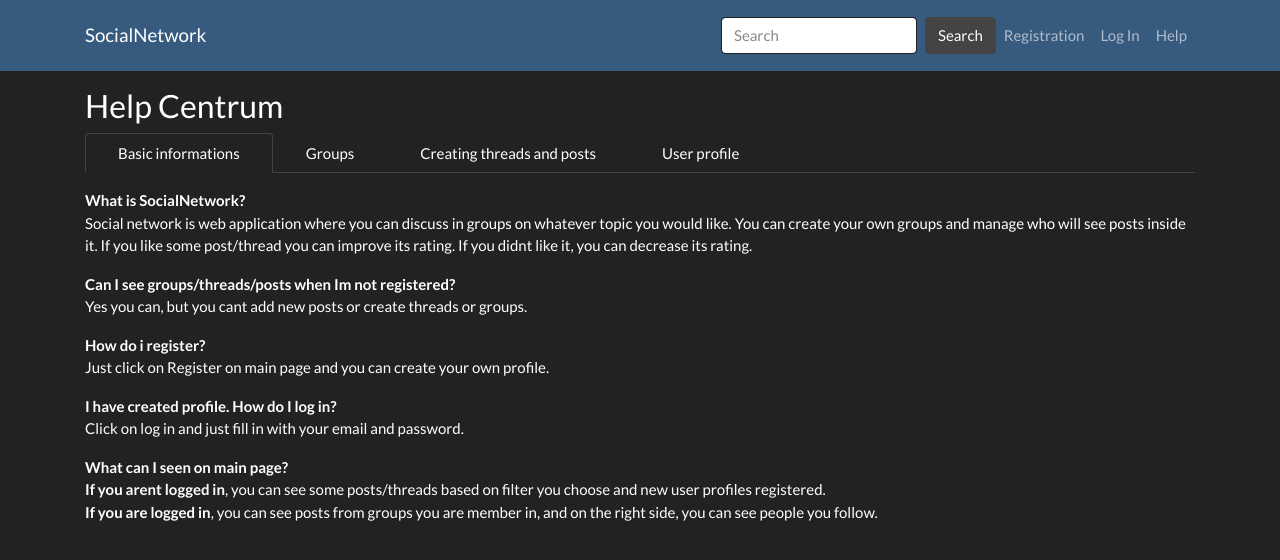
After one commit to ProsteMato/IIS, a Symfony app: template templates/common/help.html.twig in a window 1280 px wide. The commit adds this page. Shown: the top 560 px of the page. Run offline with Twig, Linux system fonts and the light colour scheme; the template is opened without the code that fills it, so the values that code supplies are empty; some libraries are stand-ins or nearby versions.

Commit message:
Basic help page and some fixes
List groups pre usera - pridany count threads

```diff
--- a/src/Controller/GroupController.php
+++ b/src/Controller/GroupController.php
@@ -85,6 +85,7 @@ class GroupController extends AbstractController
     public function list(UserInterface $loggedUser): Response
     {
         $groups = $loggedUser->getGroups();
+
         return $this->render('group/list.html.twig', [
             'loggedUser' => $loggedUser,
             'groups' => $groups
--- a/src/Entity/Group.php
+++ b/src/Entity/Group.php
@@ -188,6 +188,11 @@ class Group
         return $this->threads;
     }
 
+    public function getThreadsCount(): int
+    {
+        return count($this->getThreads());
+    }
+
     public function addThread(Thread $thread): self
     {
         if (!$this->threads->contains($thread)) {
--- /dev/null
+++ b/templates/common/help.html.twig
@@ -0,0 +1,111 @@
+{% extends 'base.html.twig' %}
+
+{% block title %}Search results!{% endblock %}
+
+{% block body %}
+    {{ include('common/navbar.html.twig') }}
+{% endblock %}
+
+{% block body_container %}
+    <h3> Help Centrum</h3>
+    <ul class="nav nav-tabs">
+        <li class="nav-item" >
+            <a class="nav-link active" data-toggle="tab" href="#basic">Basic informations</a>
+        </li>
+        <li class="nav-item" >
+            <a class="nav-link" data-toggle="tab" href="#groups">Groups </a>
+        </li>
+        <li class="nav-item" >
+            <a class="nav-link" data-toggle="tab" href="#threads">Creating threads and posts </a>
+        </li>
+        <li class="nav-item" >
+            <a class="nav-link" data-toggle="tab" href="#user">User profile</a>
+        </li>
+    </ul>
+
+    <div id="myTabContent" class="tab-content">
+        <div class="tab-pane fade active show" id="basic">
+            <p class="mt-2"></p>
+            <b>What is SocialNetwork?</b>
+            <p> Social network is web application where you can discuss in groups on whatever topic you would like.
+            You can create your own groups and manage who will see posts inside it. If you like some post/thread you
+            can improve its rating. If you didnt like it, you can decrease its rating.</p>
+
+            <b>Can I see groups/threads/posts when Im not registered?</b>
+            <p>Yes you can, but you cant add new posts or create threads or groups.</p>
+
+            <b> How do i register?</b>
+            <p>Just click on Register on main page and you can create your own profile.</p>
+
+            <b>I have created profile. How do I log in?</b>
+            <p>Click on log in and just fill in with your email and password.</p>
+
+            <b>What can I seen on main page?</b>
+            <p><b>If you arent logged in</b>, you can see some posts/threads based on filter you choose and
+                new user profiles registered. <br>
+            <b>If you are logged in</b>, you can see posts from groups you are member in, and on the right side,
+                you can see people you follow.</p>
+
+        </div>
+
+        <div class="tab-pane fade" id="groups">
+            <p class="mt-2"></p>
+            <b>What are groups?</b>
+            <p> Groups are places, where you can discuss in threads about anything you want with other members of groups.</p>
+
+            <b>Do I have to be a member to post in group?</b>
+            <p> Yes, you have to be a member to create threads and new posts in group.</p>
+
+            <b> Can I add rating to thread/posts if I am not a member?</b>
+            <p>Yes you can, if the group is visible. </p>
+
+            <b> What is difference between Apply and Join?</b>
+            <p> <b>Join</b> means, that you can join the group anytime, you dont need approval from owner or mods. <br>
+            <b> Apply</b> means, that you can apply for membership, but you need approval from owner or mods.</p>
+
+            <b> What it means that group is visible?</b>
+            <p> It means, that you can see threads and posts in this group. If group is not visible, you need to first
+            apply for membership and after approval you can seen everything posted in group.</p>
+
+            <b>I am an owner of group. What can I do?</b>
+            <p>You can change group name, description and her visibility. You can also add new mods or delete mods.
+            You can approve/disapprove new members to group. You can kick out someone from group. You can give the group
+                to someone else (change owners). Also, you can edit and delete threads and posts. And you can delete group.</p>
+
+            <b> I am moderator of group. What can I do?</b>
+            <p> You can approve/disapprove new members to group. You can kick out someone from group, unless they are
+                also moderator or owner of group, than you cant kick them out. Also, you can edit and delete threads and posts.</p>
+        </div>
+
+        <div class="tab-pane fade " id="threads">
+            <p class="mt-2"></p>
+            <b>How do I create new thread?</b>
+            <p>Just click on Create thread, add Name to the thread and click on Create thread. </p>
+
+            <b>How do I add posts to thread?</b>
+            <p> Open thread where you want to add new post. And then just write what you want in the box and
+                click on Create post.</p>
+
+            <b>How do I change rating to post/thread?</b>
+            <p>If you liked post/thread just click on thumbs up. If you didnt like it, just click on thumbs down.</p>
+        </div>
+
+        <div class="tab-pane fade" id="user">
+            <p class="mt-2"></p>
+            <b>How do I change my informations?</b>
+            <p> Just click on Edit profile, if you are on your profile or choose from drop-down menu Account settings.</p>
+
+            <b> Can I delete my account?</b>
+            <p> Yes you can. Just go to Account settings and then tab Account and there you have button for deletin your account.
+            But, if you delete it, it cant be restored after.</p>
+
+            <b>What each option in visibility means?</b>
+            <p> <b>Everyone</b> means that everyone can see your profile - even not registered users. <br>
+            <b>Only registered users</b> means, that your profile can see only if they are logged in.  <br>
+                <b> Only members of same group</b> means, that your profile can see only people that are at least
+                in one group with you. You have at least one group common with them.<br>
+                <b> Only me </b> No one can see your profile, just you.
+            </p>
+        </div>
+    </div>
+{% endblock %}
--- a/templates/common/navbar.html.twig
+++ b/templates/common/navbar.html.twig
@@ -1,6 +1,7 @@
 <nav class="navbar navbar-expand-sm navbar-dark bg-primary mb-3">
     <div class="container">
             <a href="{{ path('main_page') }}" class="navbar-brand">SocialNetwork</a>
+
         <button class="navbar-toggler" type="button" data-toggle="collapse" data-target="#mobile-nav">
             <span class="navbar-toggler-icon"></span>
         </button>
@@ -22,13 +23,13 @@
                                 <a class="dropdown-item disabled"><b>{{ loggedUser.firstName ~ ' ' ~ loggedUser.lastName }}</b></a>
                                 <div class="dropdown-divider"></div>
                                 <a class="dropdown-item" href="{{ path('user', {'id': loggedUser.id }) }}">My profile</a>
+                            {% endif %}
 
-                            {% endif %}
                             <a class="dropdown-item" href="{{ path('create_group') }}">Create new group</a>
                             <a class="dropdown-item" href="{{ path('list_groups') }}">My groups</a>
 
                             <div class="dropdown-divider"></div>
-                            <a class="dropdown-item" href="#">Help</a>
+                            <a class="dropdown-item" href="{{ path('help') }}">Help</a>
                             {% if 'ROLE_ADMIN' in loggedUser.getRoles %}
                                 <a class="dropdown-item" href="{{ path('show_list_users') }}">Manage users</a>
                                 <a class="dropdown-item" href="{{ path('show_list_groups') }}">Manage groups</a>
@@ -44,6 +45,9 @@
                     </li>
                     <li class="nav-item">
                         <a href="{{ path('app_login') }}"  class="nav-link">Log In</a>
+                    </li>
+                    <li class="nav-item">
+                        <a href="{{ path('help') }}"  class="nav-link">Help</a>
                     </li>
                 {% endif %}
             </ul>
--- a/templates/group/list.html.twig
+++ b/templates/group/list.html.twig
@@ -22,7 +22,7 @@
                         </div>
                         <div class="d-flex w-100 justify-content-between">
                             <p class="mb-1">{{ group.description }}</p>
-                            <small class="text-muted"> Threads: 0 </small>
+                            <small class="text-muted"> Threads: {{ group.getThreadsCount() }} </small>
                         </div>
                     </div>
                 </div>
```
Also changed, not shown: src/Controller/MainController.php (+7 -0 lines).
